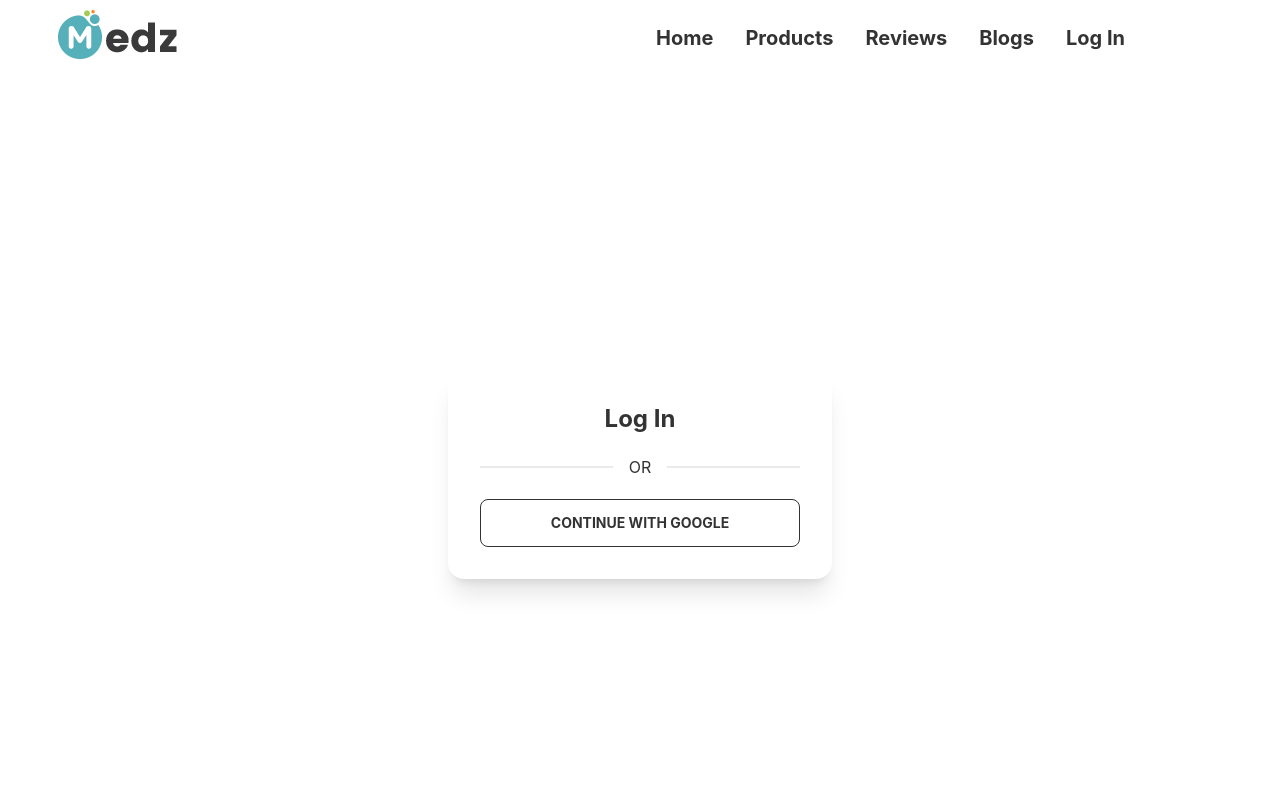
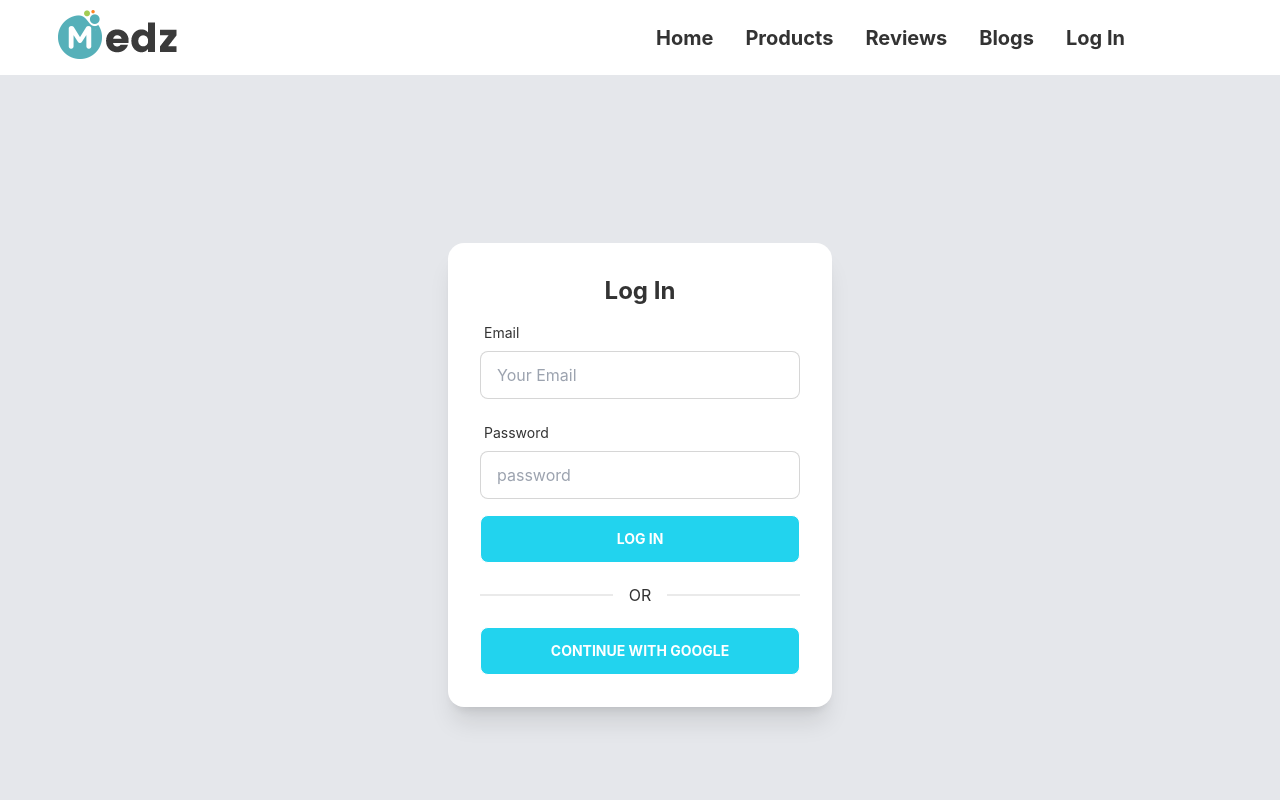
Before and after one commit to alamin-32/Medz_-_co, a React (Create React App) app: page /login in a window 1280 px wide. Shown: the top 800 px of the page. Built offline with nearby package versions, Linux system fonts and the light colour scheme.

Commit message:
login form added

```diff
--- a/src/Pages/Login/Login.js
+++ b/src/Pages/Login/Login.js
@@ -1,21 +1,89 @@
 import React from 'react';
 import { useSignInWithGoogle } from 'react-firebase-hooks/auth';
+import { useForm } from "react-hook-form";
 import auth from '../../firebase.init'
 
 const Login = () => {
     const [signInWithGoogle, user, loading, error] = useSignInWithGoogle(auth);
+    const { register, formState: { errors }, handleSubmit } = useForm();
 
     if (user) {
         console.log(user);
     }
+    const onSubmit = data => {
+        console.log(data);
+    }
+
     return (
-        <div className='flex justify-center items-center h-screen'>
+        <div className='flex justify-center items-center bg-gray-200 h-screen'>
             <div className="card w-96 bg-base-100 shadow-xl">
                 <div className="card-body">
                     <h2 className="text-center text-2xl font-bold">Log In</h2>
+
+                    <form onSubmit={handleSubmit(onSubmit)}>
+
+
+                        <div class="form-control w-full max-w-xs">
+                            <label class="label">
+                                <span class="label-text">Email</span>
+                            </label>
+                            <input
+                                type="email"
+                                placeholder="Your Email"
+                                class="input input-bordered w-full max-w-xs"
+                                {...register("email", {
+                                    required: {
+                                        value: true,
+                                        message: 'Email is Required'
+                                    },
+                                    pattern: {
+                                        value: /[A-Za-z]{3}/,
+                                        message: 'Insert a Valid Email Please'
+                                    }
+                                })}
+                            />
+                            <label class="label">
+                                {errors.email?.type === 'required' &&
+                                    <span class="label-text-alt text-red-700">{errors.email.message}</span>}
+                                {errors.email?.type === 'pattern' &&
+                                    <span class="label-text-alt text-red-700">{errors.email.message}</span>}
+
+                            </label>
+                        </div>
+                        <div class="form-control w-full max-w-xs">
+                            <label class="label">
+                                <span class="label-text">Password</span>
+                            </label>
+                            <input
+                                type="password"
+                                placeholder="password"
+                                class="input input-bordered w-full max-w-xs"
+                                {...register("password", {
+                                    required: {
+                                        value: true,
+                                        message: 'Password Required'
+                                    },
+                                    minLength: {
+                                        value: 6,
+                                        message: "Minimum 6 characters requires "
+                                    }
+                                })}
+                            />
+                            <label class="label">
+                                {errors.password?.type === 'required' &&
+                                    <span class="label-text-alt text-red-700">{errors.password.message}</span>}
+                                {errors.password?.type === 'minLength' &&
+                                    <span class="label-text-alt text-red-700">{errors.password.message}</span>}
+
+                            </label>
+                        </div>
+                        <input className='btn w-full btn-outline max-w-xs text-white font-bold bg-cyan-400' value='Log In' type="submit" />
+                    </form>
+
                     <div className="divider">OR</div>
+
                     <button onClick={() => signInWithGoogle()}
-                        className="btn btn-outline font-bold">Continue with Google</button>
+                        className="btn btn-outline bg-cyan-400 text-white font-bold">Continue with Google</button>
                 </div>
             </div>
         </div>
```
